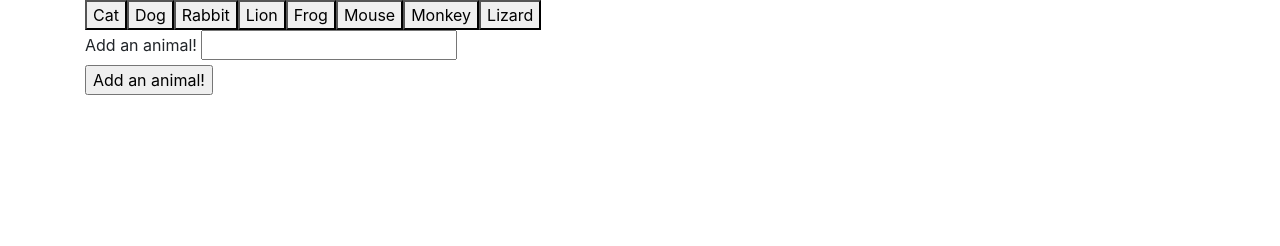
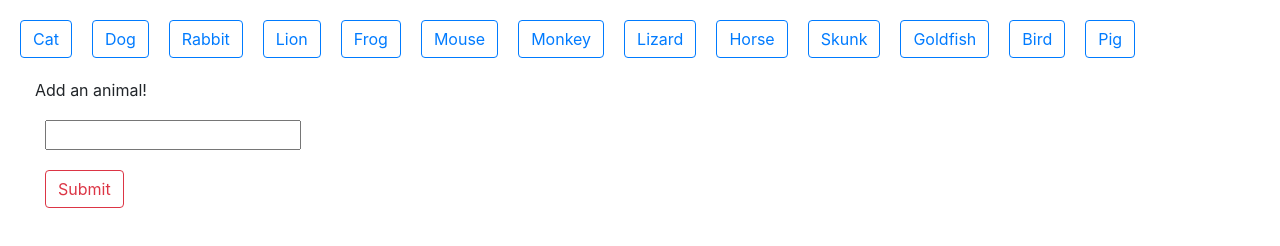
Before and after one commit to tonychiesa92/GiphyAPI, a plain HTML site: page index.html in a window 1280 px wide. Drawn offline with nearby package versions, Linux system fonts and the light colour scheme; no server answers.

Commit message:
add bootstrap link and fomated things correctly & updated readme

```diff
--- a/index.html
+++ b/index.html
@@ -12,7 +12,17 @@
     <title>GiphyAPI</title>
     <meta name="description" content="">
     <meta name="viewport" content="width=device-width, initial-scale=1">
-    <link rel="stylesheet" href="https://stackpath.bootstrapcdn.com/bootstrap/4.3.1/css/bootstrap.min.css" integrity="sha384-ggOyR0iXCbMQv3Xipma34MD+dH/1fQ784/j6cY/iJTQUOhcWr7x9JvoRxT2MZw1T" crossorigin="anonymous">
+    <link rel="stylesheet" href="https://stackpath.bootstrapcdn.com/bootstrap/4.3.1/css/bootstrap.min.css"
+        integrity="sha384-ggOyR0iXCbMQv3Xipma34MD+dH/1fQ784/j6cY/iJTQUOhcWr7x9JvoRxT2MZw1T" crossorigin="anonymous">
+
+    <style type="text/css">
+        button,
+        div,
+        form,
+        input {
+            margin: 10px;
+        }
+    </style>
 </head>
 
 <body>
@@ -20,46 +30,39 @@
             <p class="browsehappy">You are using an <strong>outdated</strong> browser. Please <a href="#">upgrade your browser</a> to improve your experience.</p>
         <![endif]-->
 
-    <div class="container">
-
 
 
     <div id="buttons-view"></div>
 
-        <form id="animal-form">
+    <form>
+
+        <div class="form-group col-md-3">
             <label for="animal-input">Add an animal!</label>
             <input type="text" id="animal-input"><br>
-            <input id="add-animal" type="submit" value="Add an animal!">
+            <button class="btn btn-outline-danger" id="add-animal" type="submit" value="Add an animal">Submit</button>
+        </div>
+
     </form>
+
+    <div id="gifs-appear-here"></div>
 
     <script src="https://cdnjs.cloudflare.com/ajax/libs/jquery/3.2.1/jquery.min.js"></script>
 
     <script type="text/javascript">
 
-            var queryURL = "https://api.giphy.com/v1/gifs/trending?api_key=dc6zaTOxFJmzC";
-
-            $.ajax({
-                url: queryURL,
-                method: "GET"
-            }).then(function (response) {
-                console.log(response);
-            });
-
-
-            var topics = ["Cat", "Dog", "Rabbit", "Lion", "Frog", "Mouse", "Monkey", "Lizard"];
+        var topics = ["Cat", "Dog", "Rabbit", "Lion", "Frog", "Mouse", "Monkey", "Lizard", "Horse", "Skunk", "Goldfish", "Bird", "Pig"];
         function renderButtons() {
             $("#buttons-view").empty();
 
             for (var i = 0; i < topics.length; i++) {
 
-                    var a = $("<button>");
+                var a = $("<button type='button' class='btn btn-outline-primary'>");
                 a.addClass("animal");
                 a.attr("data-name", topics[i]);
                 a.text(topics[i]);
                 $("#buttons-view").append(a);
             }
         }
-
 
         $("#add-animal").on("click", function (event) {
 
@@ -69,7 +72,6 @@
             renderButtons();
         });
 
-
         renderButtons();
 
     </script>
```
Also changed, not shown: 1 other file. Lines whose indentation alone changed are shown as unchanged.
